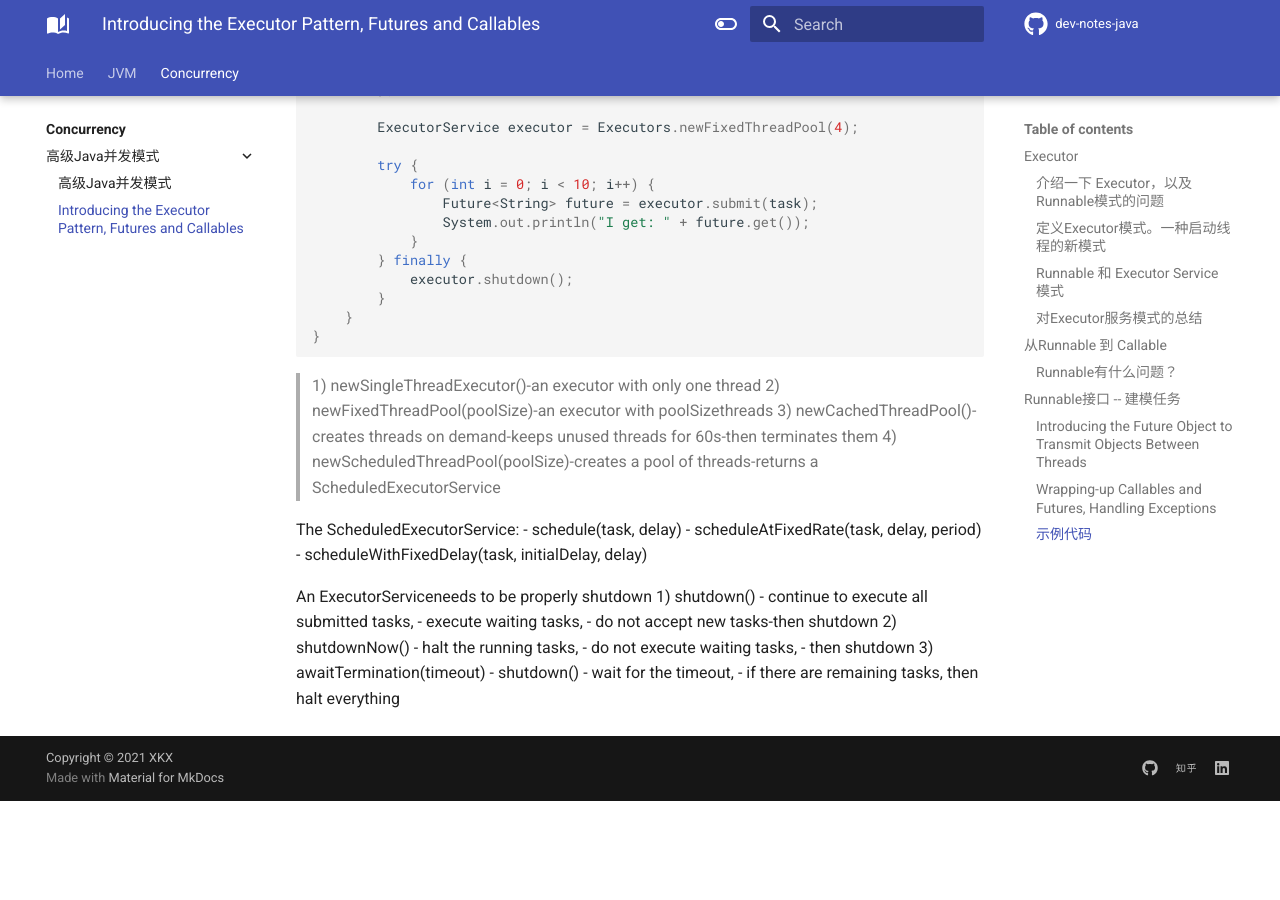
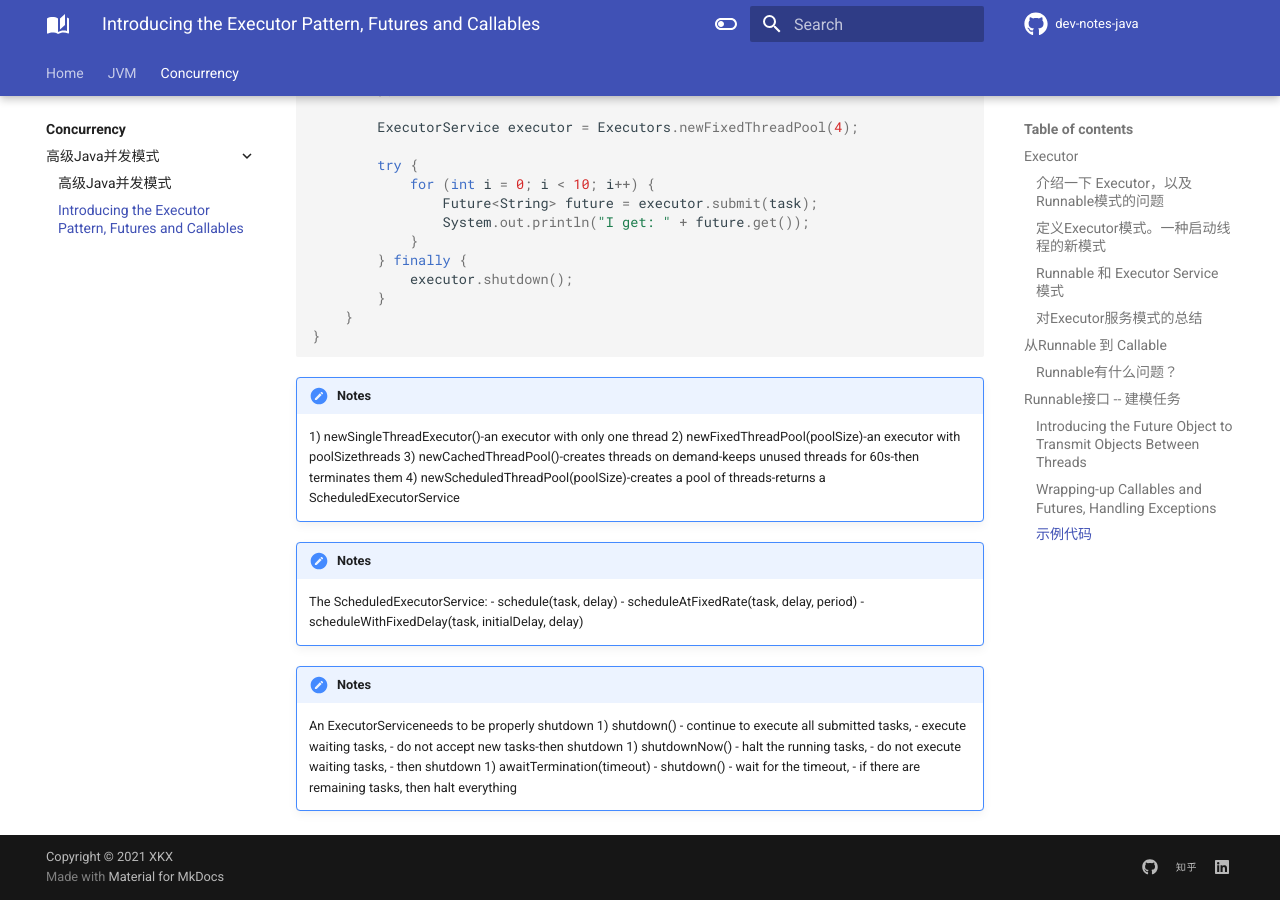
Before and after one commit to xkx9431/dev-notes-java, an MkDocs documentation site: the page built from docs/concurrency/excutor-future-callable.md, in a window 1280 px wide and 900 px high, scrolled down 6148 px. Built offline with MkDocs 1.6.1 and Material for MkDocs 9.7.7, drawn with Linux system fonts in a browser that asks for light colours; comment, search, counter and statistics services are not loaded; before the commit the page ends 6949 px from its top, so only the background shows below that.

Commit message:
add java concurrency

````diff
--- a/docs/concurrency/excutor-future-callable.md
+++ b/docs/concurrency/excutor-future-callable.md
@@ -153,27 +153,29 @@ public class PlayingWithCallablesAndFutures {
 }
 
 ```
->  1) newSingleThreadExecutor()-an executor with only one thread
->  2) newFixedThreadPool(poolSize)-an executor with poolSizethreads
->  3) newCachedThreadPool()-creates threads on demand-keeps unused threads for 60s-then terminates them
->  4) newScheduledThreadPool(poolSize)-creates a pool of threads-returns a ScheduledExecutorService
+!!! Notes
+      1) newSingleThreadExecutor()-an executor with only one thread
+      2) newFixedThreadPool(poolSize)-an executor with poolSizethreads
+      3) newCachedThreadPool()-creates threads on demand-keeps unused threads for 60s-then terminates them
+      4) newScheduledThreadPool(poolSize)-creates a pool of threads-returns a ScheduledExecutorService
 
+!!! Notes
+    The ScheduledExecutorService:
+    -  schedule(task, delay)
+    - scheduleAtFixedRate(task, delay, period)
+    - scheduleWithFixedDelay(task, initialDelay, delay)
 
-The ScheduledExecutorService:
--  schedule(task, delay)
-- scheduleAtFixedRate(task, delay, period)
-- scheduleWithFixedDelay(task, initialDelay, delay)
-
-An ExecutorServiceneeds to be properly shutdown
-1) shutdown()
-   - continue to execute all submitted tasks,
-   - execute waiting tasks,
-   - do not accept new tasks-then shutdown
-2) shutdownNow()
-   - halt the running tasks,
-   -  do not execute waiting tasks,
-   -  then shutdown
-3) awaitTermination(timeout)
-   - shutdown()
-   - wait for the timeout,
-   - if there are remaining tasks, then halt everything
+!!! Notes
+    An ExecutorServiceneeds to be properly shutdown
+    1) shutdown()
+    - continue to execute all submitted tasks,
+    - execute waiting tasks,
+    - do not accept new tasks-then shutdown
+    1) shutdownNow()
+    - halt the running tasks,
+    -  do not execute waiting tasks,
+    -  then shutdown
+    1) awaitTermination(timeout)
+    - shutdown()
+    - wait for the timeout,
+    - if there are remaining tasks, then halt everything
````
